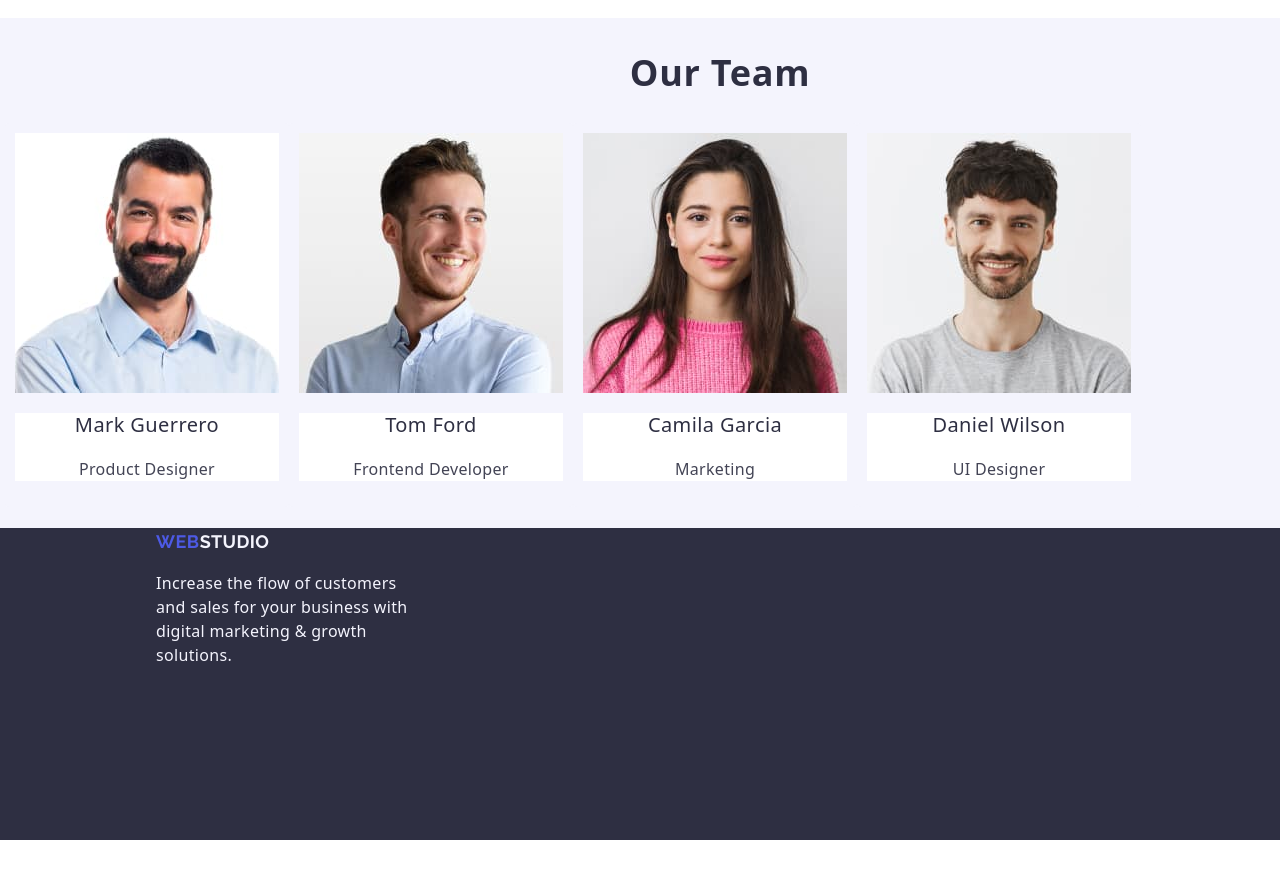
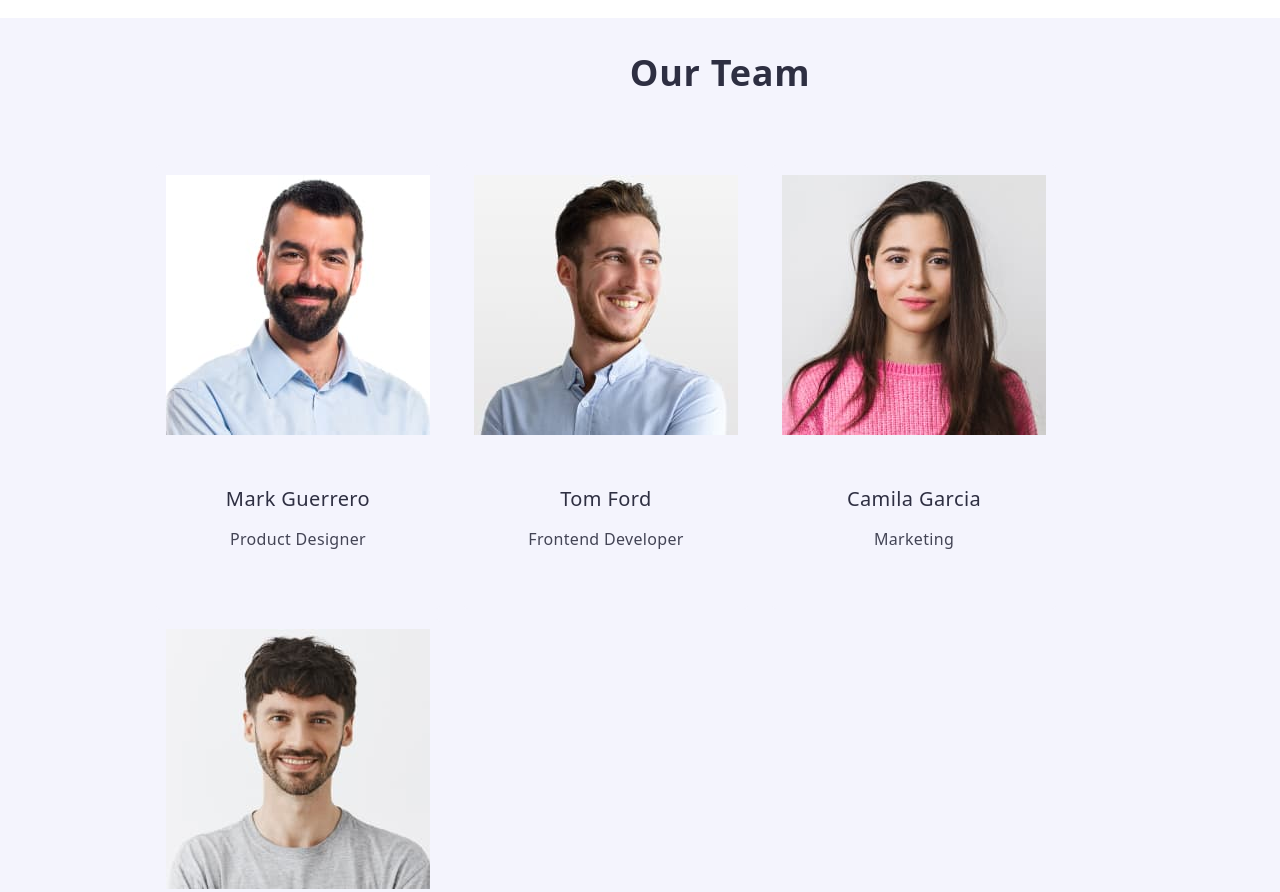
Before and after one commit to RAstik4444/glit-markup-hw-03, a plain HTML site: page index.html in a window 1280 px wide. Shown: the part 1817-2709 px from the top of the page. Before the commit the page ends 2657 px from the top, so only its background shows below. Drawn offline with nearby package versions, Linux system fonts and the light colour scheme.

Commit message:
section-four

```diff
--- a/css/index.css
+++ b/css/index.css
@@ -38,9 +38,7 @@ img {
 }
 
 .caption-taem {
-    background-color: var(--white-background-color);
-    padding: 32px, 0px;
-    text-align: center;
+    padding: 32px 16px 32px;
 }
 
 .section-one {
@@ -258,6 +256,11 @@ img {
     color: #2E2F42;
 }
 
+.team-h3 {
+    text-align: center;
+    margin-bottom: 8px;
+}
+
 .description-info {
     letter-spacing: 0.02em;
     line-height: 1.5;
@@ -293,6 +296,11 @@ img {
     color: var(--dark-color);
 }
 
+.section-four {
+    padding-top: 120px;
+    padding-bottom: 120px;
+}
+
 .team {
     background-color: #F4F4FD;
     width: 1440px;
@@ -321,7 +329,18 @@ ul.card-set {
     text-align: center;
     line-height: 1.11;
     font-size: 36px;
-    color: #2E2F42
+    color: #2E2F42;
+    margin-bottom: 72px;
+}
+
+.our-team-ul {
+    display: flex;
+    gap: 24px;
+}
+
+.our-team-li {
+    width: calc((100%-72px)/4);
+    border-radius: 0px 0px 4px 4px;
 }
 
 .list-team {
@@ -333,7 +352,8 @@ ul.card-set {
 .team-job {
     letter-spacing: 0.02em;
     line-height: 1.5;
-    color: #434455
+    color: #434455;
+    text-align: center;
 }
 
 p.paragraf-botom {
--- a/index.html
+++ b/index.html
@@ -98,39 +98,41 @@
                 </ul>
             </div>
         </section>
-        <section class="team">
+        <section class="section-four team">
+            <div class="container">
                 <h2 class="information-team">Our Team</h2>
-            <ul class="list card-set">
-                <li class="list-team"> <img alt="man in a blue shirt with short stubble" src="./images/ourteammark.jpg"
-                        width="264" height="260" />
+                <ul class="our-team-ul list card-set">
+                    <li class="our-team-li list-team"> <img alt="man in a blue shirt with short stubble"
+                            src="./images/ourteammark.jpg" width="264" height="260" />
 
                         <div class="caption-taem">
-                        <h3 class="description">Mark Guerrero</h3>
+                            <h3 class="team-h3 description">Mark Guerrero</h3>
                             <p class="team-job">Product Designer</p>
                         </div>
                     </li>
-                <li class="list-team"> <img alt="man in blue shirt with a wide smile" src="./images/ourteamtom.jpg"
-                        width="264" height="260" />
+                    <li class="our-team-li list-team"> <img alt="man in blue shirt with a wide smile"
+                            src="./images/ourteamtom.jpg" width="264" height="260" />
                         <div class="caption-taem">
-                        <h3 class="description">Tom Ford</h3>
+                            <h3 class="team-h3 description">Tom Ford</h3>
                             <p class="team-job">Frontend Developer</p>
                         </div>
                     </li>
-                <li class="list-team"> <img alt="the woman in a pink sweatshirt has long dark hair"
+                    <li class="our-team-li list-team"> <img alt="the woman in a pink sweatshirt has long dark hair"
                             src="./images/ourteamcamila.jpg" width="264" height="260" />
                         <div class="caption-taem">
-                        <h3 class="description">Camila Garcia</h3>
+                            <h3 class="team-h3 description">Camila Garcia</h3>
                             <p class="team-job">Marketing</p>
                         </div>
                     </li>
-                <li class="list-team"> <img alt="man in a gray T-shirt with short stubble"
+                    <li class="our-team-li list-team"> <img alt="man in a gray T-shirt with short stubble"
                             src="./images/ourteamdeniel.jpg" width="264" height="260" />
                         <div class="caption-taem">
-                        <h3 class="description">Daniel Wilson</h3>
+                            <h3 class="team-h3 description">Daniel Wilson</h3>
                             <p class="team-job">UI Designer</p>
                         </div>
                     </li>
                 </ul>
+            </div>
         </section>
     </main>
     <footer class="footer">
```
Lines whose indentation alone changed are shown as unchanged.
